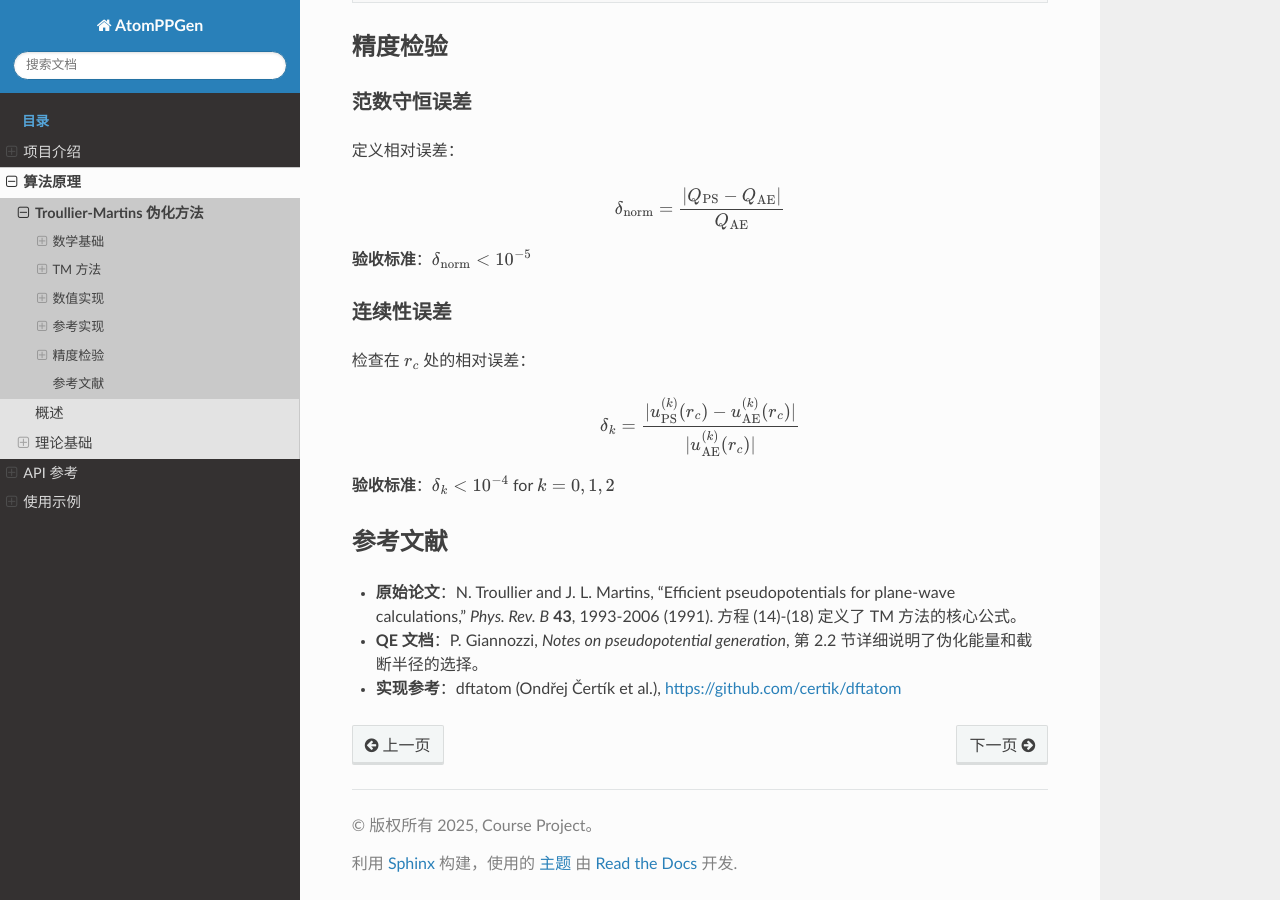
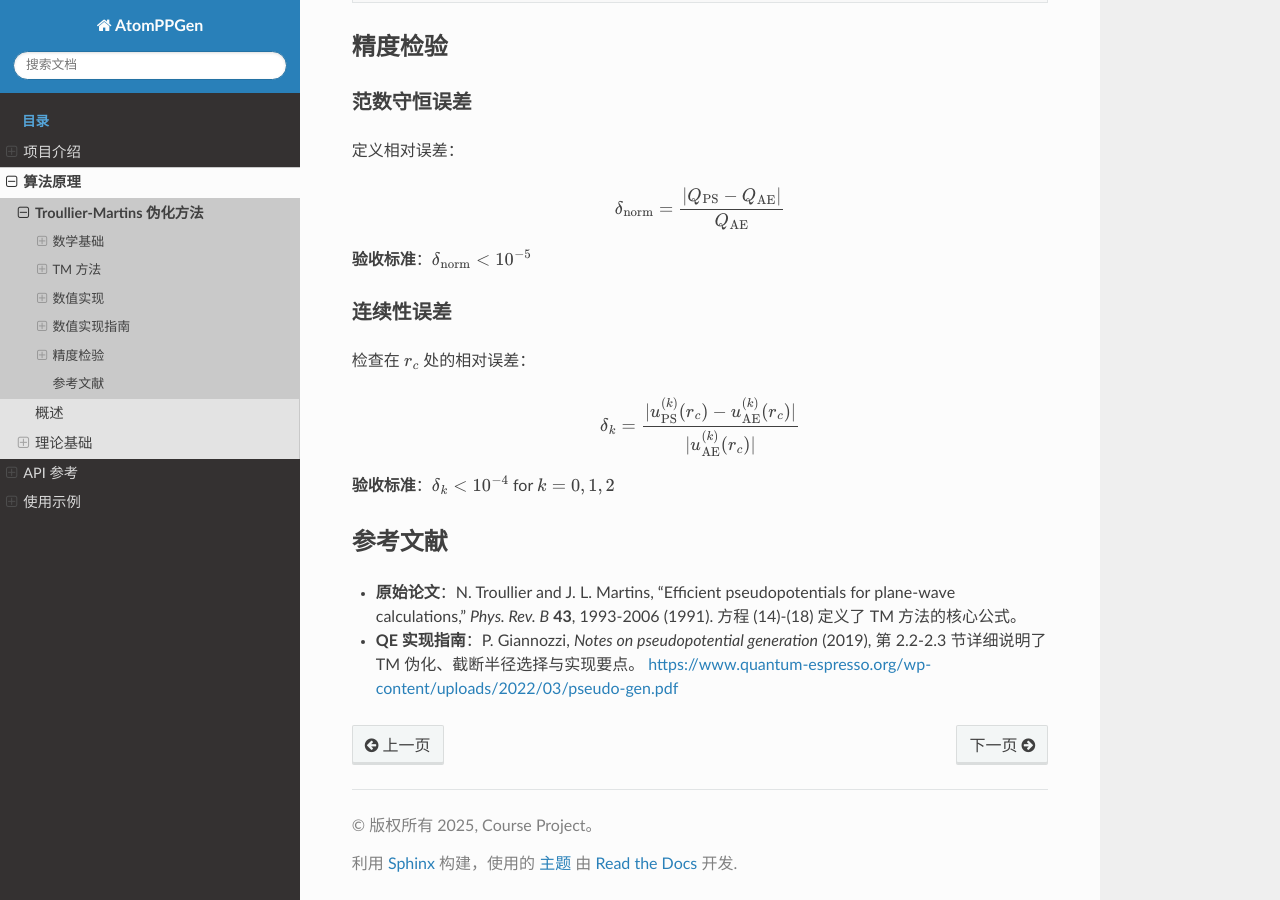
Before and after one commit to bud-primordium/AtomPPGen, a Sphinx documentation site: the page built from docs/source/algorithm/tm_method.rst, in a window 1280 px wide and 900 px high, scrolled down 3721 px. Built offline with Sphinx 7.4.7 and the Read the Docs theme 3.1.0, drawn with Linux system fonts in a browser that asks for light colours; pages that are not in the unit, such as notebooks, are missing from menus.

Commit message:
docs: fix TM references to use correct QE PDF URL
Replace incorrect references with proper QE documentation URL:
- Primary source: https://www.quantum-espresso.org/wp-content/uploads/2022/03/pseudo-gen.pdf
- Removed dftatom references (AtomSCF-specific, not for AtomPPGen)

Changes:
- algorithm/tm_method.rst: Section 2.2-2.3 for TM implementation details
- api/tm.rst: Add direct PDF link for user reference

Implementation verified against .workenv/For_AtomPPGen/QE_guides/

```diff
--- a/docs/source/algorithm/tm_method.rst
+++ b/docs/source/algorithm/tm_method.rst
@@ -152,10 +152,10 @@ TM 方法
 
    :code:`fsolve` 的容差设为 :code:`xtol=1e-8, maxfev=1000`。
 
-参考实现
---------
+数值实现指南
+------------
 
-伪代码
+伪代码框架
 ~~~~~~
 
 .. code-block:: python
@@ -223,8 +223,6 @@ TM 方法
   *Phys. Rev. B* **43**, 1993-2006 (1991).
   方程 (14)-(18) 定义了 TM 方法的核心公式。
 
-- **QE 文档**：P. Giannozzi, *Notes on pseudopotential generation*,
-  第 2.2 节详细说明了伪化能量和截断半径的选择。
-
-- **实现参考**：dftatom (Ondřej Čertík et al.),
-  `<https://github.com/certik/dftatom>`_
+- **QE 实现指南**：P. Giannozzi, *Notes on pseudopotential generation* (2019),
+  第 2.2-2.3 节详细说明了 TM 伪化、截断半径选择与实现要点。
+  https://www.quantum-espresso.org/wp-content/uploads/2022/03/pseudo-gen.pdf
--- a/docs/source/api/tm.rst
+++ b/docs/source/api/tm.rst
@@ -238,7 +238,7 @@ TM 伪化内部采用以下保护措施：
   **Phys. Rev. B** 43, 1993-2006 (1991).
   DOI: `10.1103/PhysRevB.43.1993 <https://doi.org/10.1103/PhysRevB.43.1993>`_
 
+- **QE 实现指南**：P. Giannozzi, *Notes on pseudopotential generation* (2019),
+  https://www.quantum-espresso.org/wp-content/uploads/2022/03/pseudo-gen.pdf
+
 - **算法细节**：:doc:`../algorithm/tm_method`
-
-- **dftatom 实现**：Ondřej Čertík et al.,
-  `<https://github.com/certik/dftatom>`_
```
